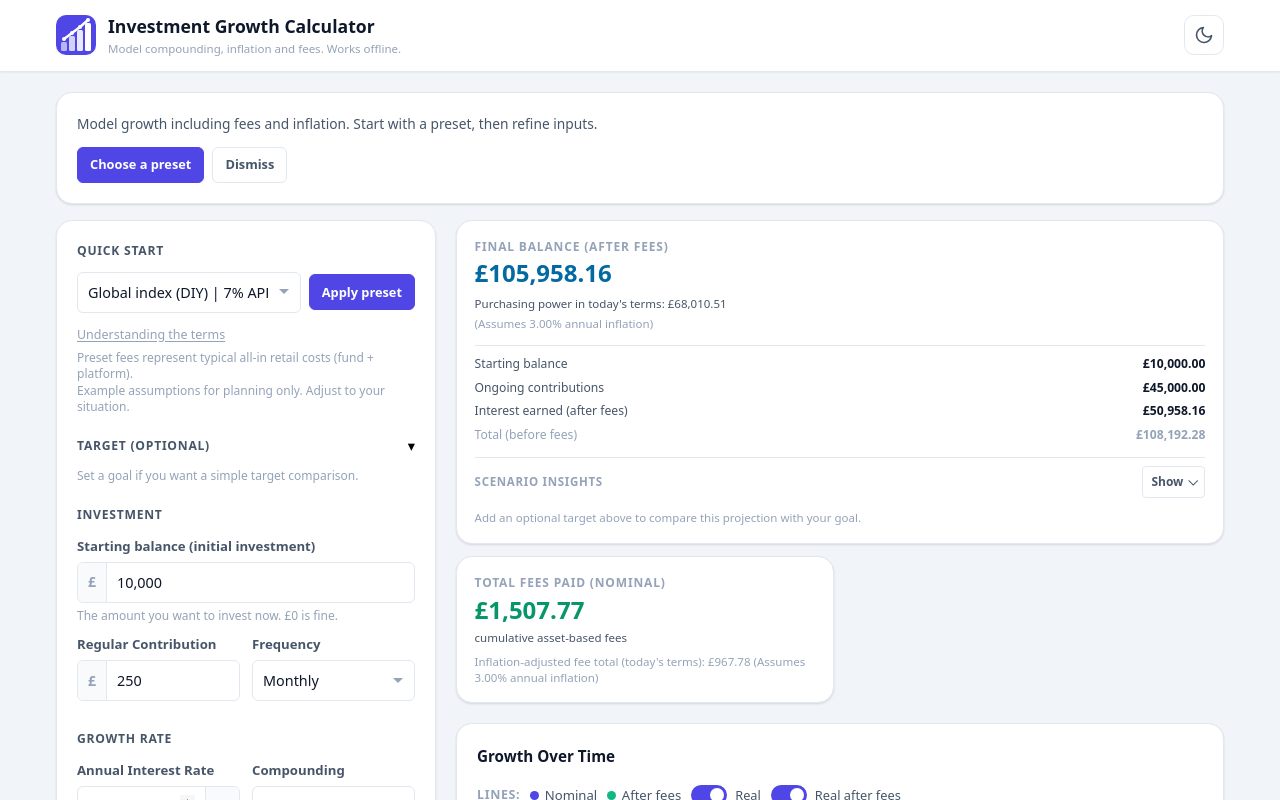
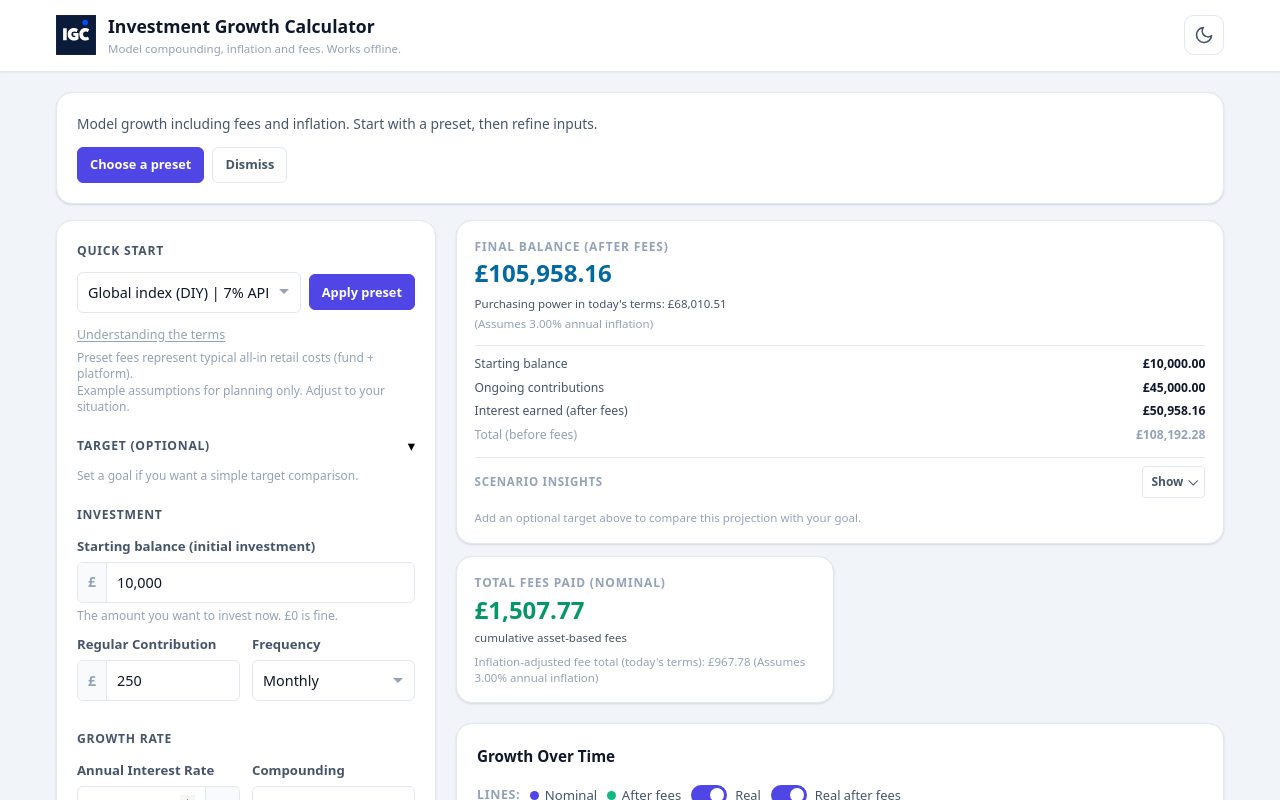
Before and after one commit to HenryBerkin/compound-toolkit, a React (Vite) app: page / in a window 1280 px wide. Shown: the top 800 px of the page. Built offline with nearby package versions, Linux system fonts and the light colour scheme.

Commit message:
brand: use new icon.svg in header

```diff
--- a/src/App.tsx
+++ b/src/App.tsx
@@ -214,30 +214,11 @@ export default function App() {
       <header className="app-header">
         <div className="header-inner">
           <div className="header-brand">
-            <svg
+            <img
               className="brand-icon"
-              viewBox="0 0 40 40"
-              fill="none"
-              aria-hidden="true"
-              focusable="false"
-            >
-              <rect width="40" height="40" rx="10" fill="var(--color-primary)" />
-              <rect x="5" y="27" width="6" height="9" rx="1.5" fill="rgba(255,255,255,0.6)" />
-              <rect x="13" y="21" width="6" height="15" rx="1.5" fill="rgba(255,255,255,0.75)" />
-              <rect x="21" y="15" width="6" height="21" rx="1.5" fill="rgba(255,255,255,0.88)" />
-              <rect x="29" y="8" width="6" height="28" rx="1.5" fill="rgba(255,255,255,1)" />
-              <polyline
-                points="8,24 16,18 24,12 32,5"
-                stroke="white"
-                strokeWidth="2.5"
-                strokeLinecap="round"
-                strokeLinejoin="round"
-              />
-              <circle cx="8" cy="24" r="2" fill="white" />
-              <circle cx="16" cy="18" r="2" fill="white" />
-              <circle cx="24" cy="12" r="2" fill="white" />
-              <circle cx="32" cy="5" r="2" fill="white" />
-            </svg>
+              src="/icons/icon.svg"
+              alt="IGC"
+            />
             <div>
               <h1 className="brand-title">Investment Growth Calculator</h1>
               <p className="brand-subtitle">Model compounding, inflation and fees. Works offline.</p>
```
